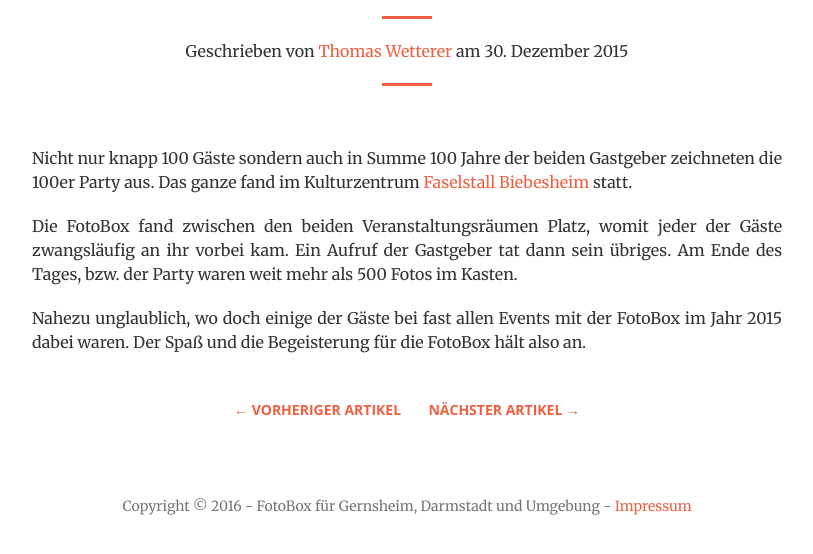
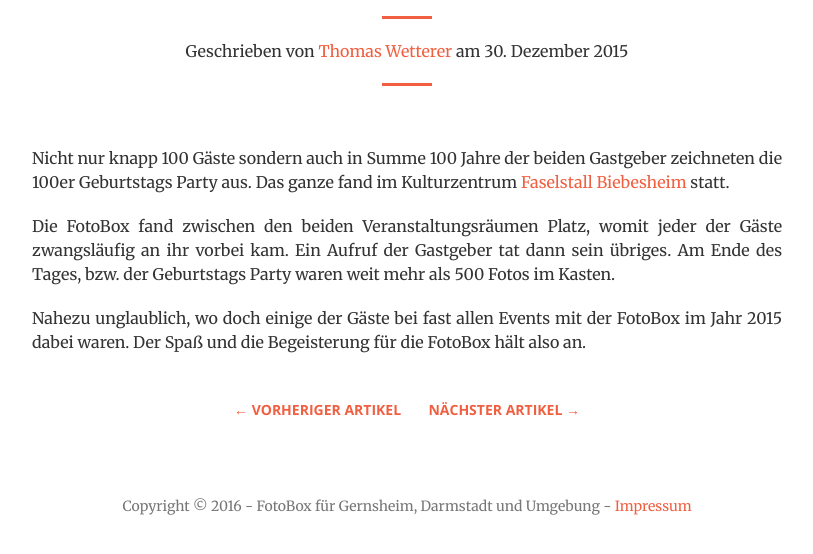
Before and after one commit to wetty/fotoboxo, a Jekyll site: the page built from _posts/2015-12-30-100er-party.md, in a window 1280 px wide, cut to the strip 244-798 px from the top of the page. Shown: the whole strip, without its empty margins (233-1046 px from the left). Built offline with Jekyll 4.4.1, drawn with Linux system fonts in a browser that asks for light colours.

Commit message:
Hochzeit und Geburtstag

```diff
--- a/_posts/2015-12-30-100er-party.md
+++ b/_posts/2015-12-30-100er-party.md
@@ -4,9 +4,9 @@ title:  "100er Party!"
 subtitle: "Neuer Rekord an gemachten FotoBox Bildern"
 date:   2015-12-30 17:23:24 +0100
 ---
-Nicht nur knapp 100 Gäste sondern auch in Summe 100 Jahre der beiden Gastgeber zeichneten die 100er Party aus. Das ganze fand im Kulturzentrum [Faselstall Biebesheim] statt.
+Nicht nur knapp 100 Gäste sondern auch in Summe 100 Jahre der beiden Gastgeber zeichneten die 100er Geburtstags Party aus. Das ganze fand im Kulturzentrum [Faselstall Biebesheim] statt.
 
-Die FotoBox fand zwischen den beiden Veranstaltungsräumen Platz, womit jeder der Gäste zwangsläufig an ihr vorbei kam. Ein Aufruf der Gastgeber tat dann sein übriges. Am Ende des Tages, bzw. der Party waren weit mehr als 500 Fotos im Kasten.
+Die FotoBox fand zwischen den beiden Veranstaltungsräumen Platz, womit jeder der Gäste zwangsläufig an ihr vorbei kam. Ein Aufruf der Gastgeber tat dann sein übriges. Am Ende des Tages, bzw. der Geburtstags Party waren weit mehr als 500 Fotos im Kasten.
 
 Nahezu unglaublich, wo doch einige der Gäste bei fast allen Events mit der FotoBox im Jahr 2015 dabei waren. Der Spaß und die Begeisterung für die FotoBox hält also an.
 
```
Also changed, not shown: _posts/2015-07-19-auch-outdoor-ein-hit.md (+1 -1 lines).
